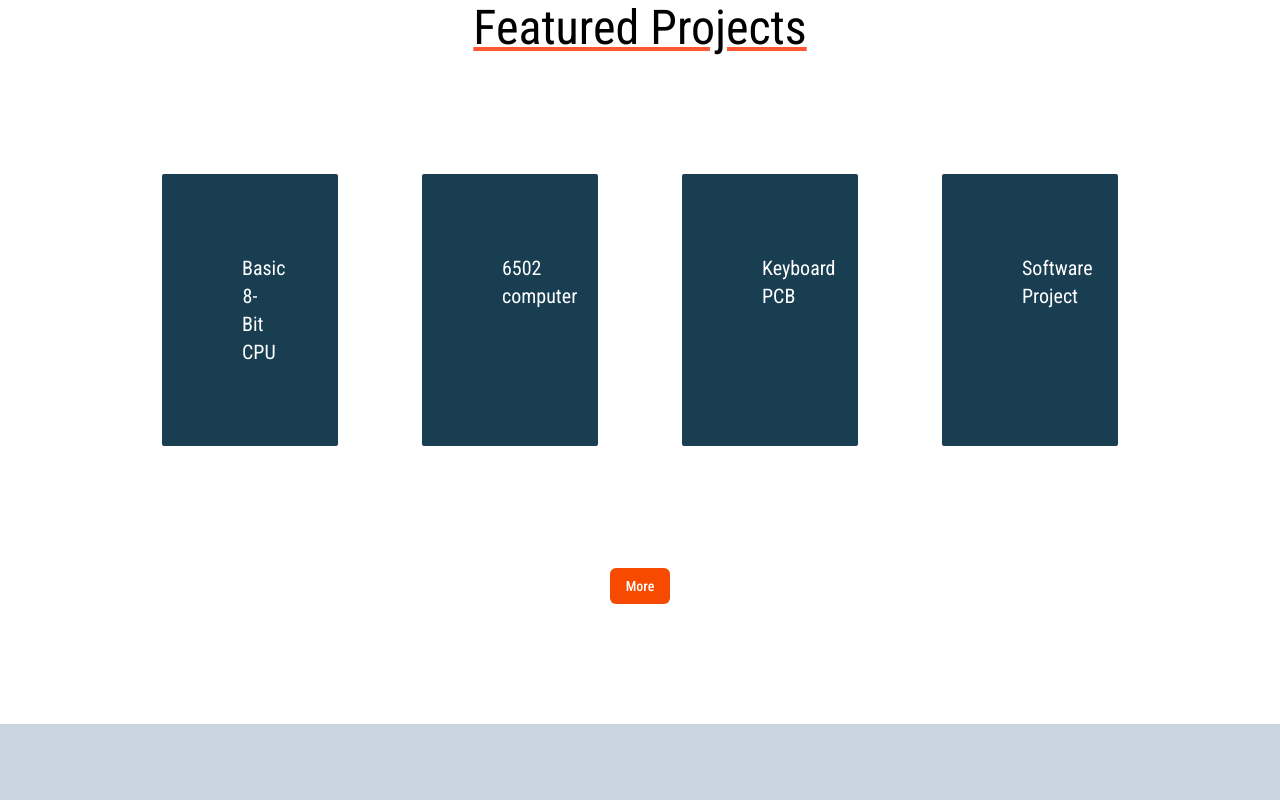
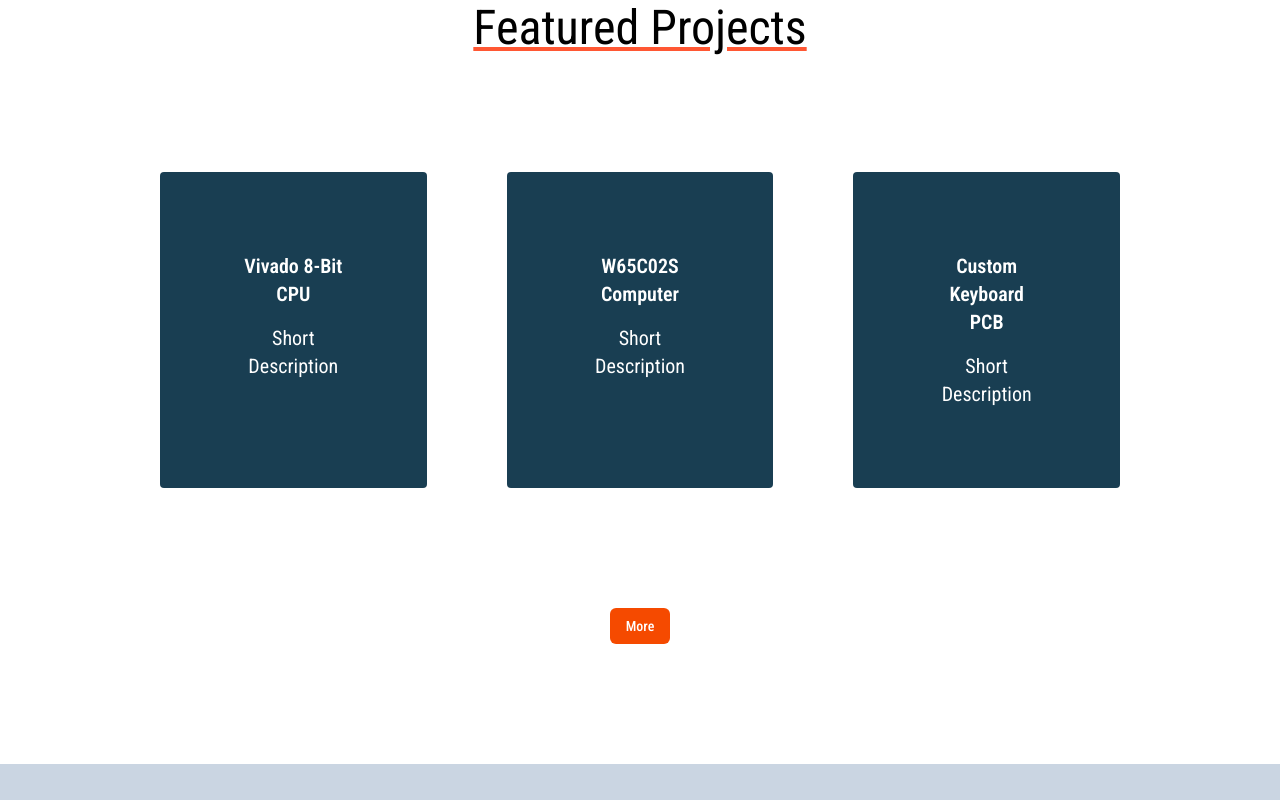
Before and after one commit to BrianCode9/brian-portfolio, a Next.js app: page / in a window 1280 px wide. Shown: the part 1340-2140 px from the top of the page. Built offline with nearby package versions, Linux system fonts and the light colour scheme.

Commit message:
Added in AnimatedLink Component that can be used for all links

```diff
--- a/src/components/section/navbar.tsx
+++ b/src/components/section/navbar.tsx
@@ -1,7 +1,10 @@
+'use client'
+
 import React from 'react';
 import Link from 'next/link';
 import { SiYoutube } from "react-icons/si";
 import { SiGithub } from "react-icons/si";
+import AnimatedLink from "@/components/ui/animatedlink"
 
 
 const NavBar = () => {
@@ -9,14 +12,14 @@
     <nav className='w-full h-16 p-4 bg-white text-black border'>
       <div className='flex items-center justify-between'>
         <div className='flex space-x-10 text-lg items-center'>
-          <a href="/">Home</a>
-          <a href="#about">About</a>
-          <a href="#projects">Projects</a>
-          <a href="#youtube">Channel</a>
-          <a href="#contact">Contact</a>
-          <Link href="/brian_ngo_software.pdf" target="_blank" rel="noopener noreferrer">
+          <AnimatedLink href="/">Home</AnimatedLink>
+          <AnimatedLink href="#about">About</AnimatedLink>
+          <AnimatedLink href="#projects">Projects</AnimatedLink>
+          <AnimatedLink href="#youtube">Channel</AnimatedLink>
+          <AnimatedLink href="#contact">Contact</AnimatedLink>
+          <AnimatedLink href="/brian_ngo_software.pdf">
             Resume
-          </Link>
+          </AnimatedLink>
 
           <Link href="https://www.youtube.com/@vietlastica" target="_blank" rel="noopener noreferrer">
             <SiYoutube size={25} />
--- a/src/components/section/project-section.tsx
+++ b/src/components/section/project-section.tsx
@@ -12,11 +12,32 @@
         <div className='flex justify-center text-5xl underline decoration-orange-highlight'>
           Featured Projects
         </div>
-        <div className='flex grid grid-cols-4 grid-rows-1 gap-20 p-10 text-xl'>
-          <div className='p-20 text-center border-2 bg-suit-teal rounded-sm text-white'>Basic 8-Bit CPU</div>
-          <div className='p-20 text-center border-2 bg-suit-teal rounded-sm text-white'>6502 computer</div>
-          <div className='p-20 text-center border-2 bg-suit-teal rounded-sm text-white'>Keyboard PCB</div>
-          <div className='p-20 text-center border-2 bg-suit-teal rounded-sm text-white'>Software Project</div>
+        <div className='flex grid grid-cols-3 grid-rows-1 gap-20 p-10 text-xl'>
+
+          <Link
+            href="/projects/vivadocpu"
+            className="block p-20 text-center bg-suit-teal rounded-sm text-white transition hover:opacity-95 focus:outline-none focus-visible:ring-2 focus-visible:ring-orange-500"
+            aria-label="Open Vivado 8-Bit CPU project"
+          >
+            <div className="text-xl font-semibold">Vivado 8-Bit CPU</div>
+            <div className="mt-4">Short Description</div>
+          </Link>
+          <Link
+            href="/projects/vivadocpu"
+            className="block p-20 text-center bg-suit-teal rounded-sm text-white transition hover:opacity-95 focus:outline-none focus-visible:ring-2 focus-visible:ring-orange-500"
+            aria-label="Open Vivado 8-Bit CPU project"
+          >
+            <div className="text-xl font-semibold">W65C02S Computer</div>
+            <div className="mt-4">Short Description</div>
+          </Link>
+          <Link
+            href="/projects/vivadocpu"
+            className="block p-20 text-center bg-suit-teal rounded-sm text-white transition hover:opacity-95 focus:outline-none focus-visible:ring-2 focus-visible:ring-orange-500"
+            aria-label="Open Vivado 8-Bit CPU project"
+          >
+            <div className="text-xl font-semibold">Custom Keyboard PCB</div>
+            <div className="mt-4">Short Description</div>
+          </Link>
         </div>
         <div className='flex justify-center'>
           <Link href={"/projects"}>
--- a/src/components/ui/animatedlink.tsx
+++ b/src/components/ui/animatedlink.tsx
@@ -0,0 +1,49 @@
+import React from "react";
+import { motion, Variants } from "framer-motion";
+
+interface AnimatedLinkProps {
+    href?: string;
+    children: React.ReactNode;
+    duration?: number;
+    color?: string;
+    className?: string;
+}
+
+const underlineVariants = (color: string | undefined, duration: number | undefined): Variants => ({
+    rest: { width: 0 },
+    hover: { width: "100%", transition: { duration: duration ?? 0.2 } },
+});
+
+export default function AnimatedLink({
+    href = "#",
+    children,
+    duration = 0.2,
+    color = "black",
+    className = "",
+}: AnimatedLinkProps) {
+    const variants = underlineVariants("orange", duration);
+
+    return (
+        <motion.a
+            href={href}
+            className={className}
+            style={{ position: "relative", textDecoration: "none", color: "black" }}
+            initial="rest"
+            whileHover="hover"
+            animate="rest"
+        >
+            {children}
+            <motion.span
+                style={{
+                    position: "absolute",
+                    left: 0,
+                    bottom: 0,
+                    height: "2px",
+                    backgroundColor: "orange",
+                    display: "block",
+                }}
+                variants={variants}
+            />
+        </motion.a>
+    );
+}
```
